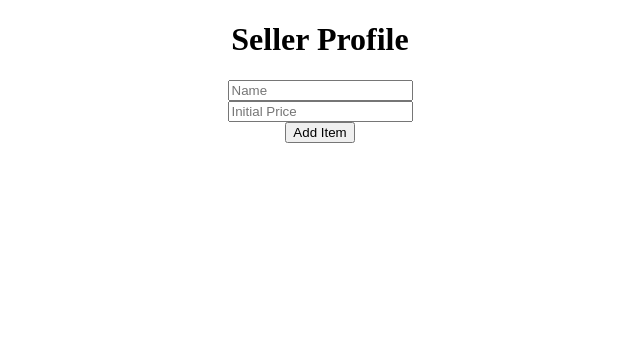
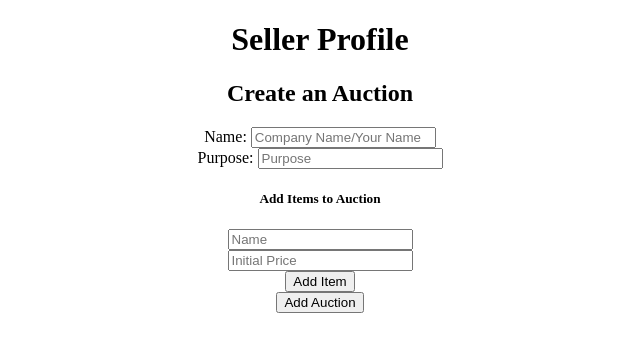
Before and after one commit to allenben746/Frontend-1, a React (Create React App) app in the folder frontend/: page /seller in a window 1280 px wide. Shown: the top 352 px of the page, without its empty margins (320-960 px from the left). Built offline with nearby package versions, Linux system fonts and the light colour scheme.

Commit message:
Add auction form

```diff
--- a/frontend/src/components/AddAuction.js
+++ b/frontend/src/components/AddAuction.js
@@ -1,9 +1,39 @@
-import React from 'react';
+import React from "react";
+import { withFormik, Form, Field } from "formik";
+import FormikAddItemForm from './AddItemForm';
 
-const AddAuction = () => {
-    return (
-        <h1>Add Auction</h1>
-    )
+function AddAuction(props) {
+  return (
+    <>
+    <h2>Create an Auction</h2>
+    <Form>
+
+      <div>
+        <label>Name: </label>
+        <Field name="name" type="text" placeholder="Company Name/Your Name" required/>
+      </div>
+      <div>
+        <label>Purpose: </label>
+        <Field name="purpose" type="text" placeholder="Purpose" required/>
+      </div>
+      <FormikAddItemForm addAuctionItem={props.addAuctionItem} />
+      <button type="submit">Add Auction</button>
+    </Form>
+    </>
+  );
 }
 
-export default AddAuction;
+const FormikAddAuction = withFormik({
+  mapPropsToValues({ name, purpose }) {
+    return {
+      name: name || "",
+      purpose: purpose || ""
+    };
+  },
+  handleSubmit(values, { resetForm, props }) {
+    props.addAuction(values);
+    resetForm();
+  }
+})(AddAuction);
+
+export default FormikAddAuction;
--- a/frontend/src/components/AddItemForm.js
+++ b/frontend/src/components/AddItemForm.js
@@ -4,6 +4,7 @@ import { withFormik, Form, Field } from "formik";
 function AddItemForm() {
   return (
     <>
+    <h5>Add Items to Auction</h5>
     <Form>
       {/* <div>
         <Field name="image" type="text" placeholder="Upload Image" />
--- a/frontend/src/components/SellerOverview.js
+++ b/frontend/src/components/SellerOverview.js
@@ -1,7 +1,7 @@
 import React from 'react';
 import {connect} from 'react-redux';
 // import{actions} from '../components'
-import FormikAddItemForm from './AddItemForm.js'
+import FormikAddAuction from './AddAuction.js'
 
 const SellerOverview = (props) => {
 
@@ -17,7 +17,7 @@ const SellerOverview = (props) => {
         <>
         <h1>Seller Profile</h1>
 
-            <FormikAddItemForm addAuctionItem={props.addAuctionItem} />
+            <FormikAddAuction addAuction={props.addAuction} />
         </>
     )
 }
```
